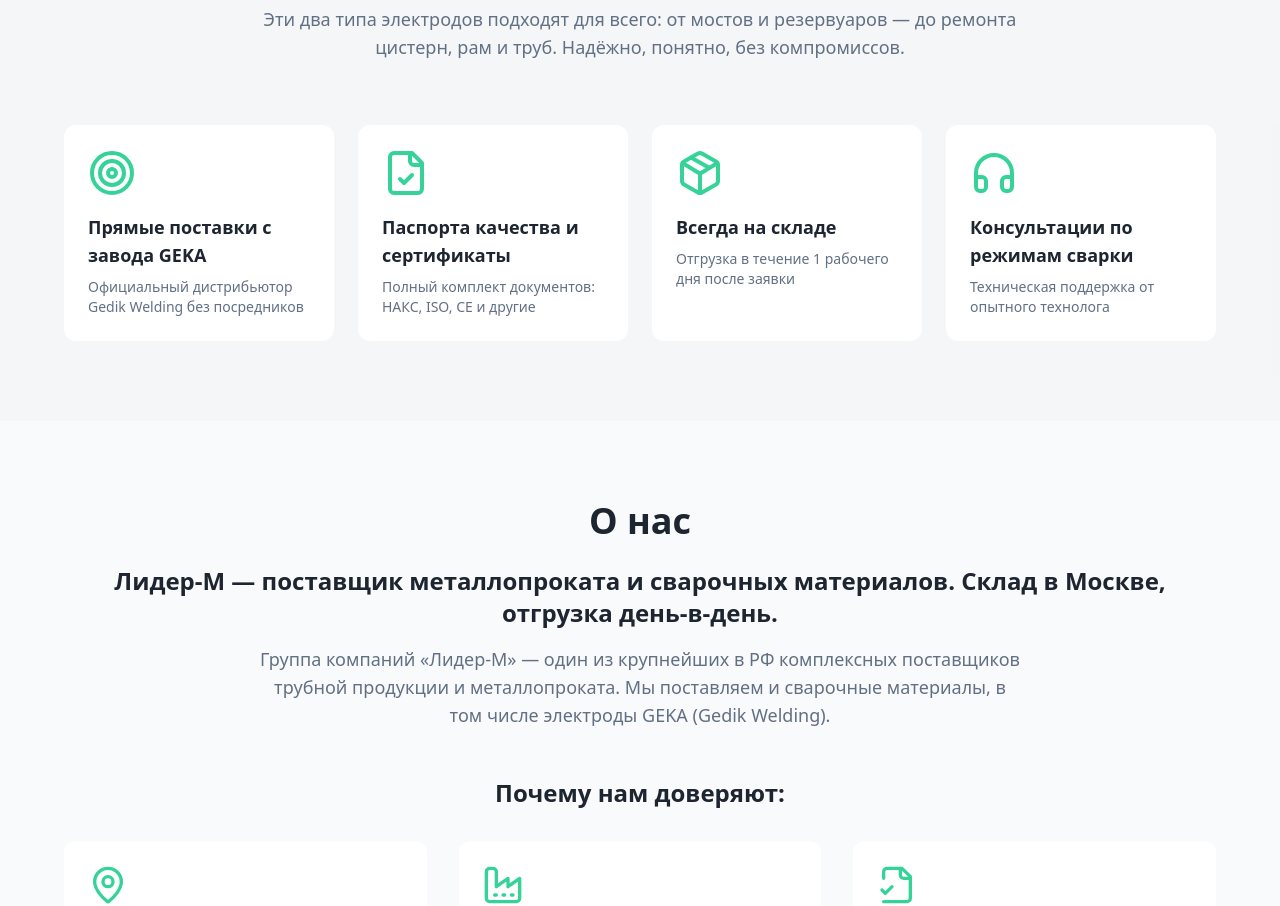
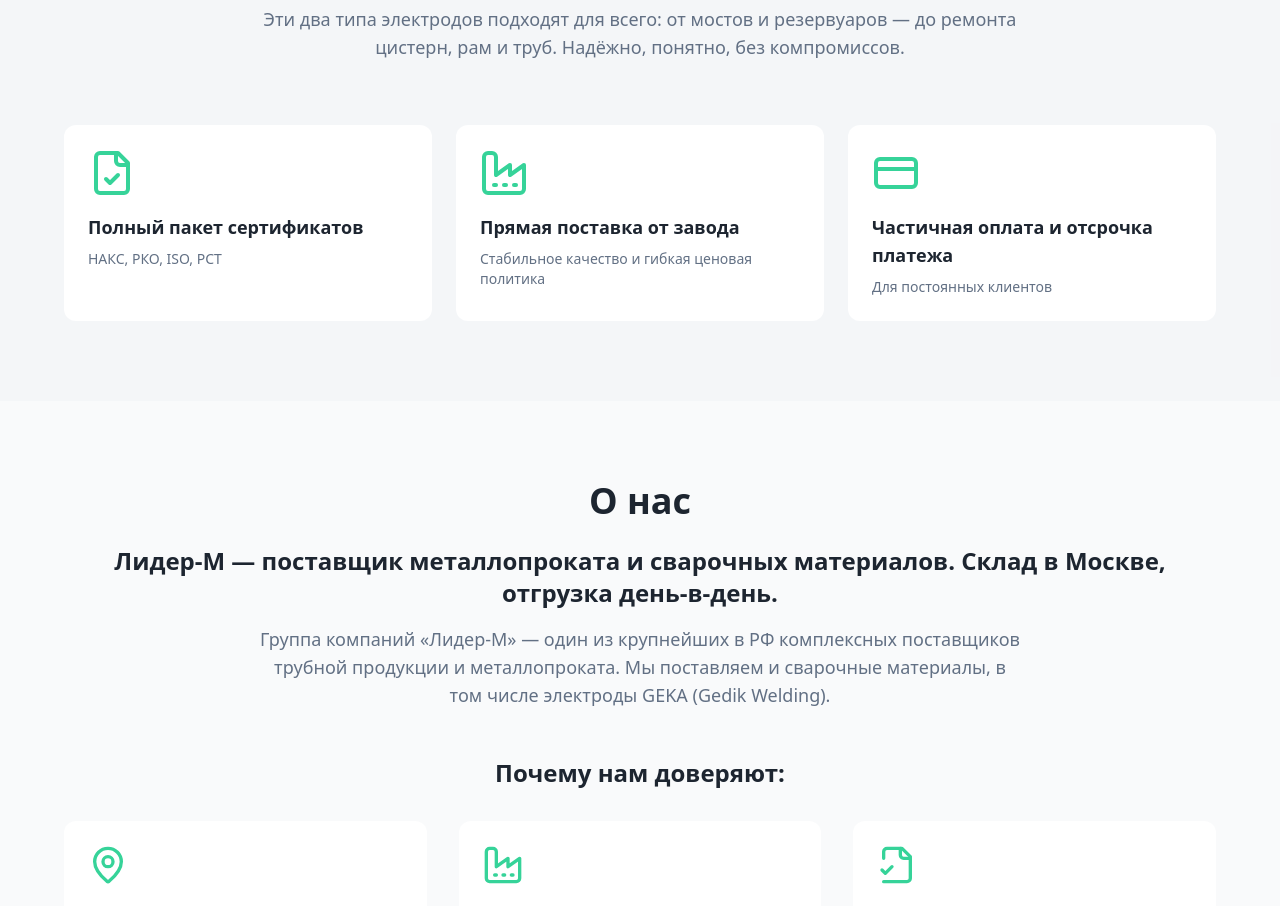
Before and after one commit to expresstilda/geka-weld-essentials, a React (Vite) app: page / in a window 1280 px wide. Shown: the part 3180-4086 px from the top of the page. Built offline with nearby package versions, Linux system fonts and the light colour scheme; the HTML template or start-up script is replaced by a standard one.

Commit message:
Update benefits in hero section

```diff
--- a/src/components/Benefits.tsx
+++ b/src/components/Benefits.tsx
@@ -1,26 +1,21 @@
-import { Target, Package, Headphones, FileCheck } from "lucide-react";
+import { Factory, CreditCard, FileCheck } from "lucide-react";
 
 const Benefits = () => {
   const benefits = [
     {
-      icon: Target,
-      title: "Прямые поставки с завода GEKA",
-      description: "Официальный дистрибьютор Gedik Welding без посредников",
+      icon: FileCheck,
+      title: "Полный пакет сертификатов",
+      description: "НАКС, РКО, ISO, РСТ",
     },
     {
-      icon: FileCheck,
-      title: "Паспорта качества и сертификаты",
-      description: "Полный комплект документов: НАКС, ISO, CE и другие",
+      icon: Factory,
+      title: "Прямая поставка от завода",
+      description: "Стабильное качество и гибкая ценовая политика",
     },
     {
-      icon: Package,
-      title: "Всегда на складе",
-      description: "Отгрузка в течение 1 рабочего дня после заявки",
-    },
-    {
-      icon: Headphones,
-      title: "Консультации по режимам сварки",
-      description: "Техническая поддержка от опытного технолога",
+      icon: CreditCard,
+      title: "Частичная оплата и отсрочка платежа",
+      description: "Для постоянных клиентов",
     },
   ];
 
@@ -37,7 +32,7 @@ const Benefits = () => {
         </div>
 
         <div className="max-w-6xl mx-auto mt-16">
-          <div className="grid md:grid-cols-2 lg:grid-cols-4 gap-6">
+          <div className="grid md:grid-cols-2 lg:grid-cols-3 gap-6">
             {benefits.map((benefit, index) => {
               const Icon = benefit.icon;
               return (
```
